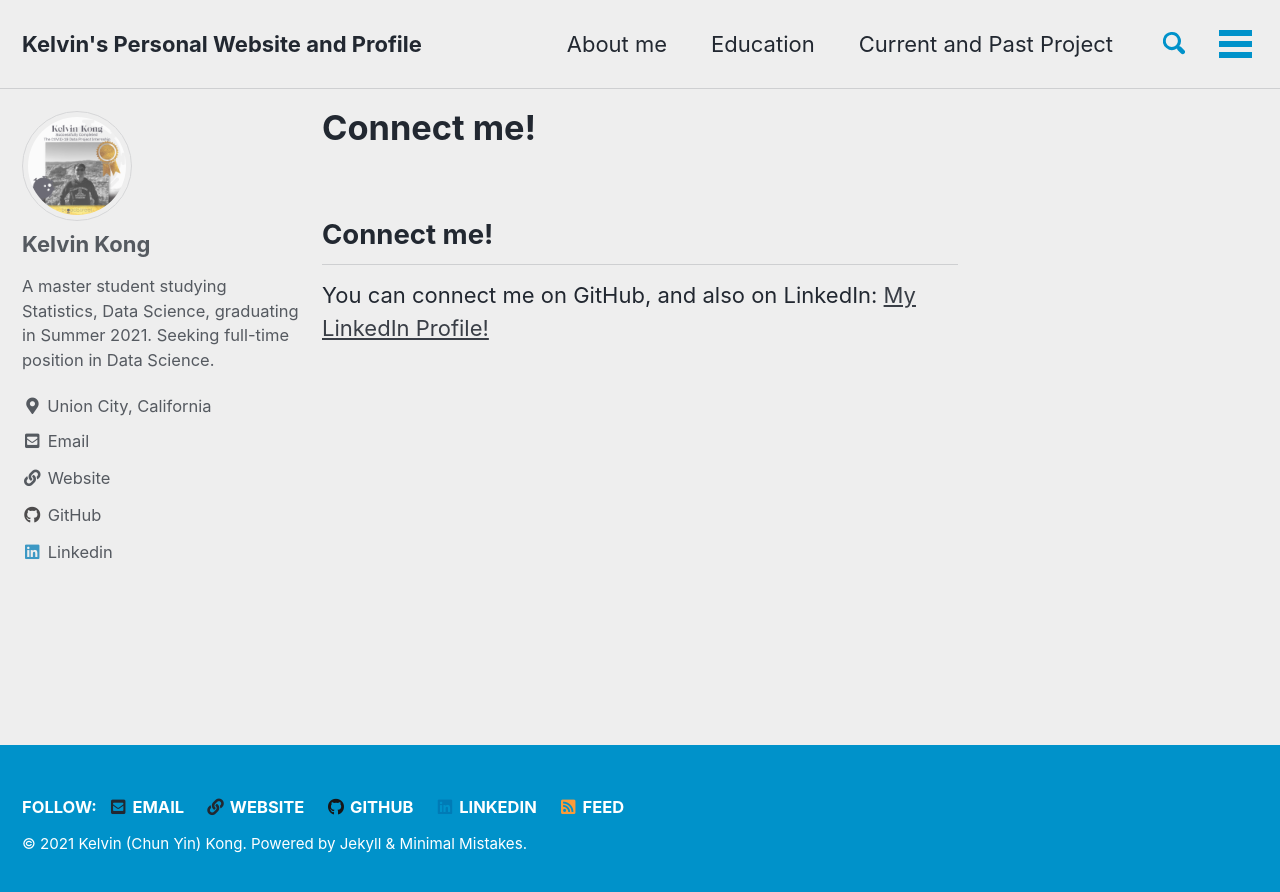
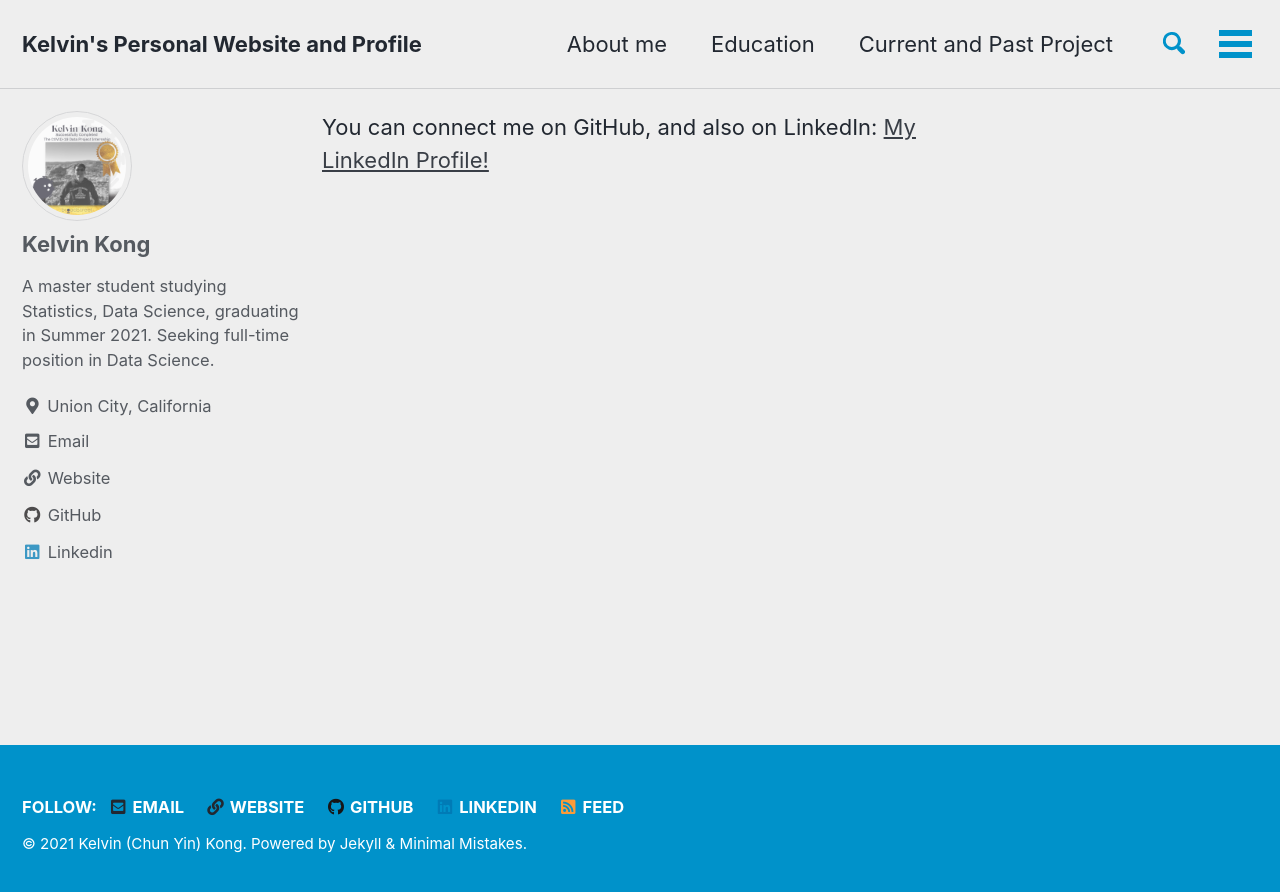
Before and after one commit to kelvin-cykong/kelvin-cykong.github.io, a Jekyll site: the page built from pages/connect-me.md, in a window 1280 px wide. Shown: the top 892 px of the page. Built offline with Jekyll 4.4.1, drawn with Linux system fonts in a browser that asks for light colours; cached includes are drawn as plain includes; our own code applies the rules of GitHub Pages for plain Markdown files; comment, search, counter and statistics services are not loaded.

Commit message:
Update connect-me.md

```diff
--- a/pages/connect-me.md
+++ b/pages/connect-me.md
@@ -1,3 +1,2 @@
-## Connect me!
 You can connect me on GitHub, and also on LinkedIn:
 [My LinkedIn Profile!](https://www.linkedin.com/in/chunyin-kong/)
```
